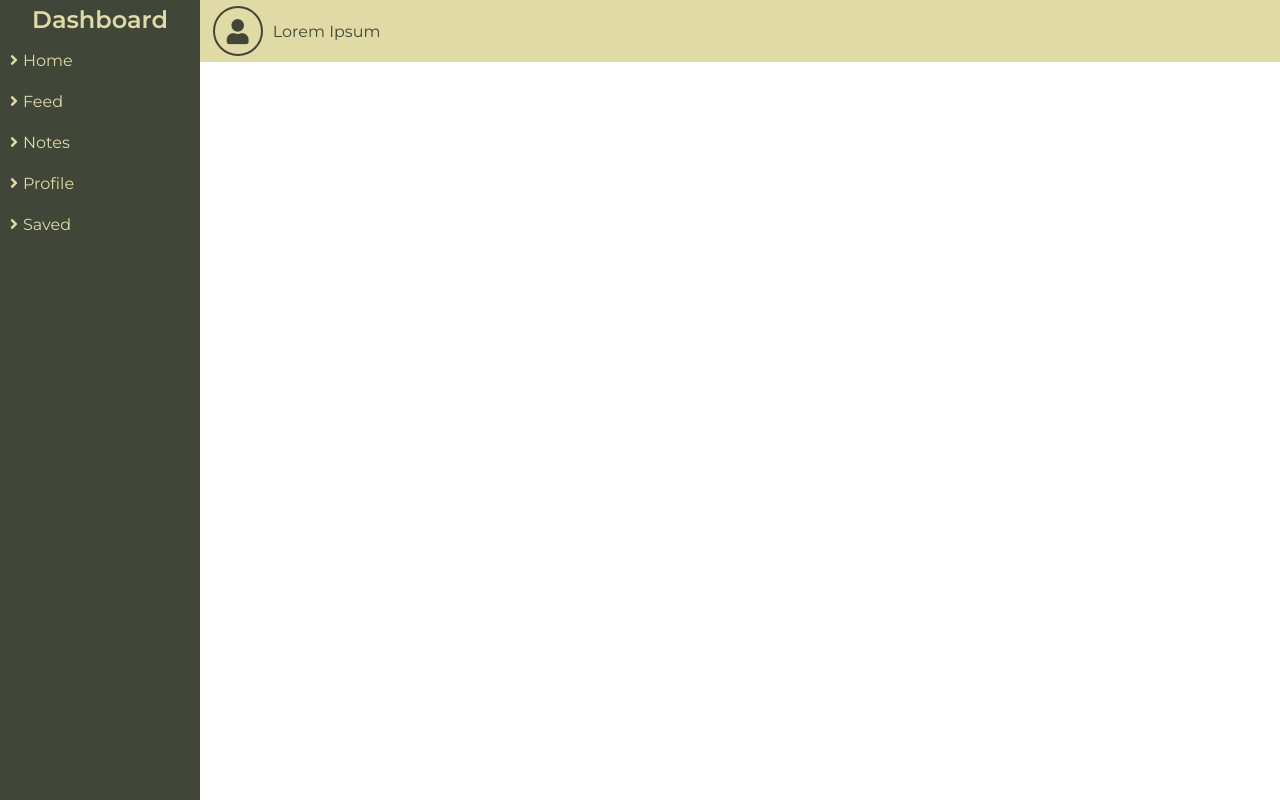
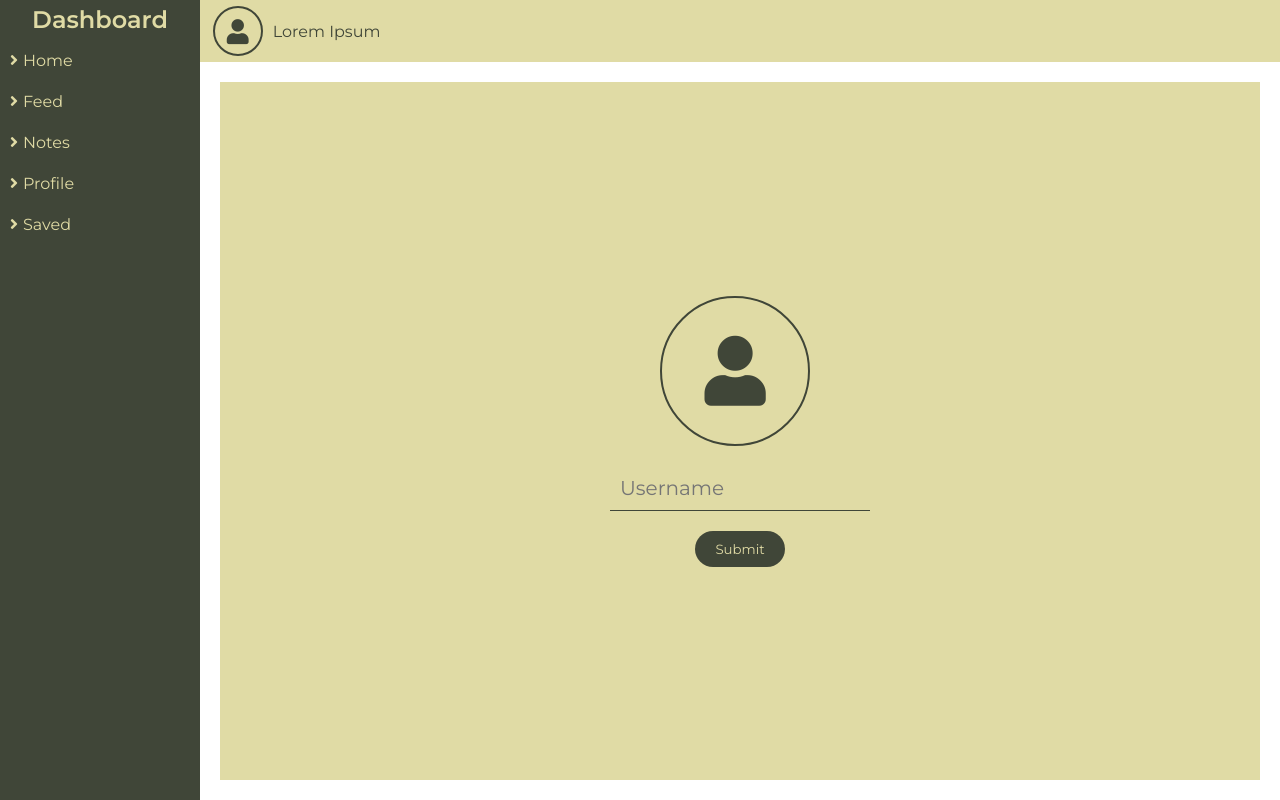
Before and after one commit to mateus-xv/dashboard, a React (Create React App) app: page /profile in a window 1280 px wide. Built offline with nearby package versions, Linux system fonts and the light colour scheme; the HTML template or start-up script is replaced by a standard one.

Commit message:
Add Profile Form Component

```diff
--- a/src/components/Main/Profile/Profile.js
+++ b/src/components/Main/Profile/Profile.js
@@ -1,9 +1,14 @@
 //React Modules
 import React from 'react';
 
+//Components
+import ProfileForm from './ProfileForm';
+
 const Profile = () => {
 	return(
-		<div></div>
+		<section className="profile">
+			<ProfileForm/>
+		</section>
 	);
 }
 
--- /dev/null
+++ b/src/components/Main/Profile/ProfileForm.js
@@ -0,0 +1,16 @@
+//React Modules
+import React from 'react';
+
+const ProfileForm = () => {
+	return(
+		<form className="profile__form">
+            <div className="user">
+               <div className="user__avatar"><i className="fas fa-user"></i></div>
+            </div>
+			<input type="text" name="username" id="username" placeholder="Username"/>
+			<button className="profile__submit">Submit</button>
+		</form>
+	)
+};
+
+export default ProfileForm;
--- a/src/scss/layout/_section.scss
+++ b/src/scss/layout/_section.scss
@@ -13,3 +13,9 @@ section.last-activity{
 	height: 100%;
 	margin: 0;
 }
+
+section.profile{
+	background: white;
+	height: 100%;
+	padding: 20px;
+}
--- /dev/null
+++ b/src/scss/module/_profile.scss
@@ -0,0 +1,40 @@
+@import '../base/colors';
+
+.profile{
+	&__form{
+		display: flex;
+		align-items: center;
+		justify-content: center;
+		flex-direction: column;
+		background: $beige;
+		width: 100%;
+		height: 100%;
+	}
+
+	.user__avatar{
+		height: 150px;
+		width: 150px;
+		font-size: 70px;
+	}
+
+	#username{
+		outline: none;
+		border: none;
+		border-bottom: 1px solid $dark-green;
+		background: $beige;
+		margin: 20px 0;
+		padding: 10px;
+		font-size: 20px;
+		color: $dark-green;
+	}
+
+	&__submit{
+		background: $dark-green;
+		outline: none;
+		border: none;
+		color: $beige;
+		padding: 10px 20px;
+		border-radius: 20px;
+		cursor: pointer;
+	}
+}
--- a/src/scss/module/_user.scss
+++ b/src/scss/module/_user.scss
@@ -11,13 +11,14 @@
 		width: 50px;
 		border: 2px solid $dark-green;
 		margin-right: 10px;
+		font-size: 25px;
 
 		i{
 			position: absolute;
 			left: 50%;
 			top: 50%;
 			transform: translate(-50%, -50%);
-			font-size: 25px;
+			font-size: inherit;
 		}
 	}
 }
--- a/src/scss/module/index.scss
+++ b/src/scss/module/index.scss
@@ -8,3 +8,4 @@
 @import 'article';
 @import 'note';
 @import 'add';
+@import 'profile';
```
